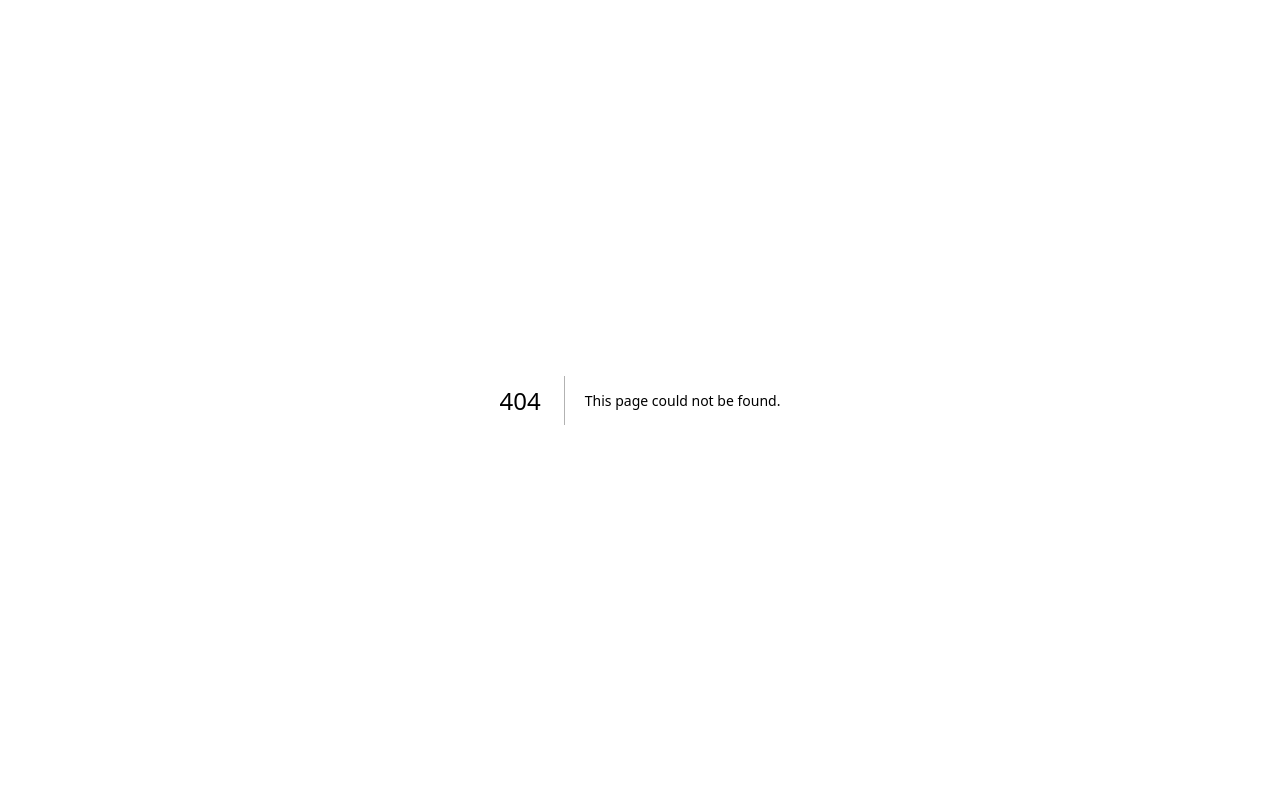
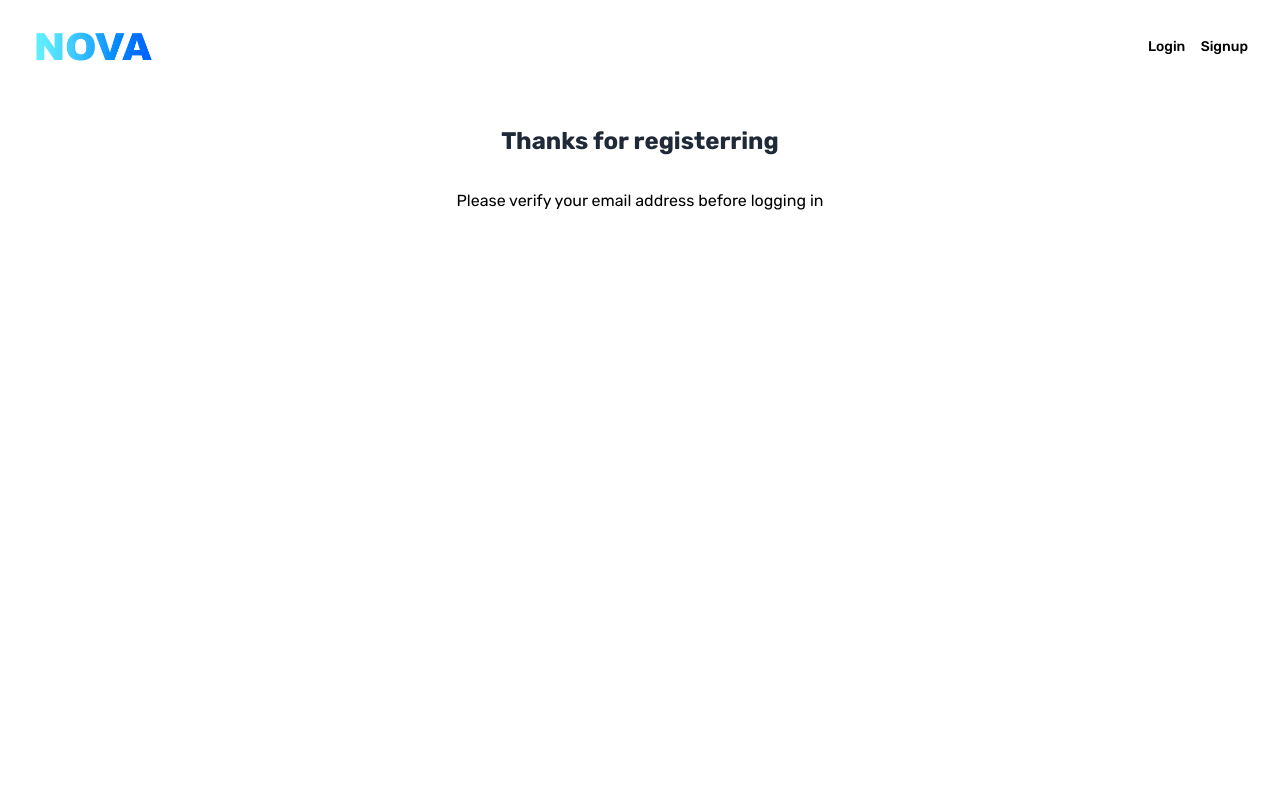
Before and after one commit to BrandonGormley/nova, a Next.js app: page /verify in a window 1280 px wide. Before the commit this address had no page. Shown: the top 800 px of the page. Built offline with nearby package versions, Linux system fonts and the light colour scheme.

Commit message:
add verify page

```diff
--- /dev/null
+++ b/src/app/(auth)/verify/page.tsx
@@ -0,0 +1,12 @@
+export default function Verify() {
+    return (
+        <main className='flex-1 py-8 px-6 flex flex-col min-h-screen w-full max-w-[1440px] mx-auto'>
+            <h2 className='text-2xl font-bold mb-8 w-full mx-auto text-gray-800 text-center'>
+                Thanks for registerring
+            </h2>
+            <p className='text-center'>
+                Please verify your email address before logging in
+            </p>
+        </main>
+    );
+}
```
